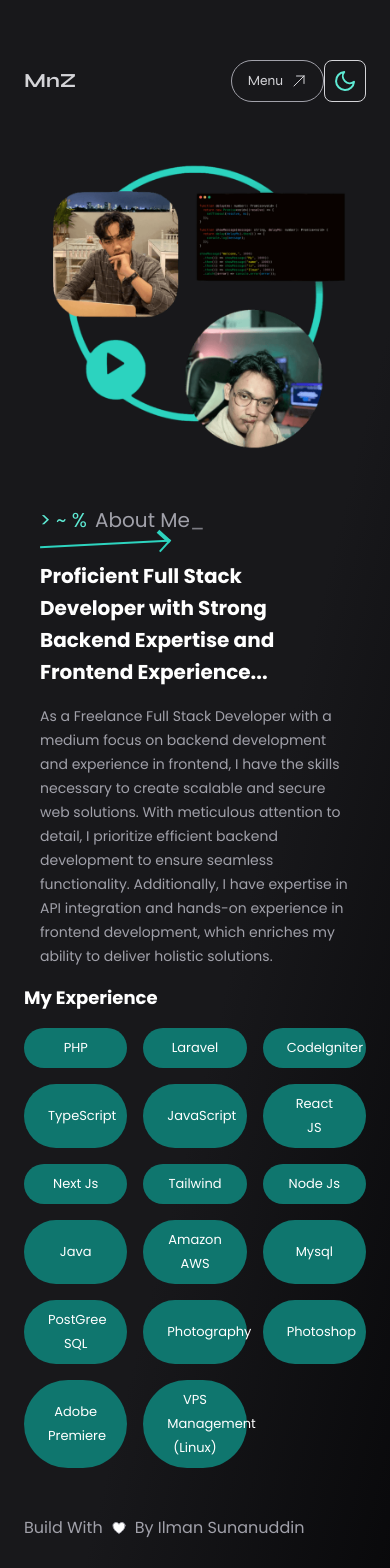
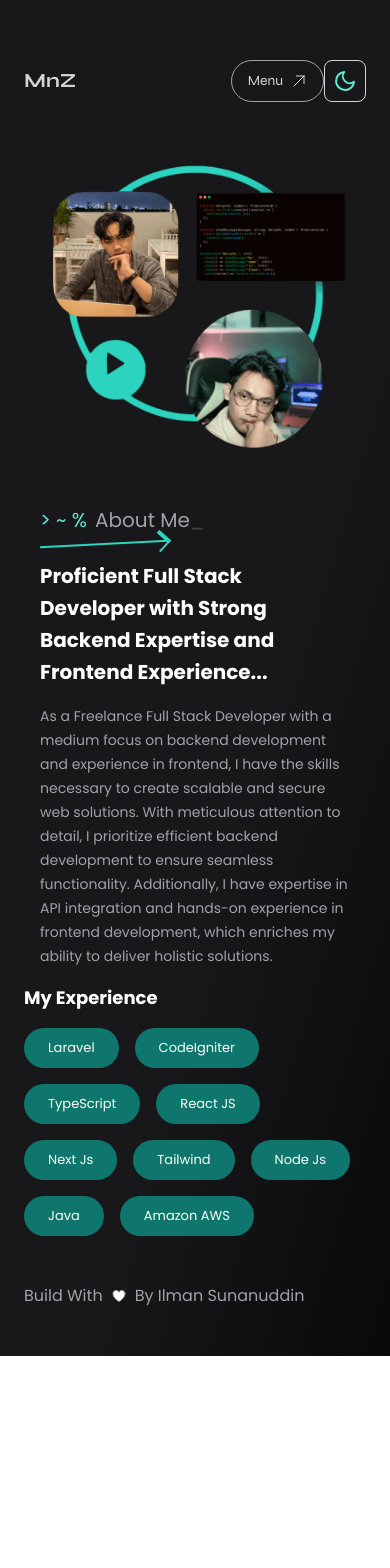
Before and after one commit to Ilmans/personal-portfolio-fe, a Next.js app: page / in a window 390 px wide. Shown: the top 1568 px of the page. After the commit the page ends 1356 px from the top, so only its background shows below. Built offline with nearby package versions, Linux system fonts and the light colour scheme.

Commit message:
fix get token

```diff
--- a/src/app/articles/List.tsx
+++ b/src/app/articles/List.tsx
@@ -19,7 +19,7 @@ function List({ articles }: { articles: any }) {
           </div>
           <Link
             href={`/article/${article.slug}`}
-            className="block p-6 space-y-2 transition-all duration-150 ease-in-out cursor-pointer lg:w-3/4 shadow-full rounded-xl dark:shadow-none hover:bg-zinc-200 dark:hover:bg-zinc-800 font-poppins">
+            className="block p-2 mt-4 space-y-2 transition-all duration-150 ease-in-out cursor-pointer lg:p-6 lg:mt-0 lg:w-3/4 shadow-full rounded-xl dark:shadow-none hover:bg-zinc-200 dark:hover:bg-zinc-800 font-poppins">
             <h1 className="text-xl leading-6">{article.title}</h1>
             <div className="text-xs lg:text-sm text-zinc-500">
               Filled by {article.author.full_name} in{" "}
--- a/src/app/articles/SearchBar.tsx
+++ b/src/app/articles/SearchBar.tsx
@@ -30,7 +30,7 @@ function SearchBar({ setArticles, getArticles, articles, full = false }) {
   return (
     <>
       <div className="my-4">
-        <ul className="flex gap-8 p-2 font-semibold text-teal-500 dark:text-teal-300 font-poppins">
+        <ul className="flex gap-8 p-2 font-semibold text-teal-500 text-sx lg:text-sm dark:text-teal-300 font-poppins">
           {categories !== null ? (
             <>
               {categories.map((category, i) => (
--- a/src/app/articles/page.tsx
+++ b/src/app/articles/page.tsx
@@ -23,7 +23,7 @@ function page() {
         />
         <PageArticles />
       </div>
-      <div className="lg:w-1/5">
+      <div className="mt-4 lg:w-1/5 lg:mt-0">
         <Wrapper>
           <h2>Popular Articles</h2>
           <Suspense
--- a/src/app/manage/articles/PageArticles.tsx
+++ b/src/app/manage/articles/PageArticles.tsx
@@ -13,10 +13,10 @@ function PageArticles() {
   //
   const [token, setToken] = useState(null);
   useEffect(() => {
-    if (token !== token) {
-      setToken(token);
-    }
-  }, [token]);
+    let tokenLog = localStorage.getItem("token");
+    setToken(tokenLog);
+  }, []);
+
 
   //
   const [articles, setArticles] = useState(null);
--- a/src/app/manage/articles/create/Form.tsx
+++ b/src/app/manage/articles/create/Form.tsx
@@ -33,10 +33,10 @@ function Form({ dataArticle = null }: Props) {
  // login token
   const [token, setToken] = useState(null);
   useEffect(() => {
-    if (token !== token) {
-      setToken(token);
-    }
-  }, [token]);
+    let tokenLog = localStorage.getItem("token");
+    setToken(tokenLog);
+  }, []);
+
   //
 
   const [errors, setErrors] = useState<any>({
--- a/src/app/manage/projects/PageProjects.tsx
+++ b/src/app/manage/projects/PageProjects.tsx
@@ -12,10 +12,9 @@ function PageProjects() {
   //
   const [token, setToken] = useState(null);
   useEffect(() => {
-    if (token !== token) {
-      setToken(token);
-    }
-  }, [token]);
+    let tokenLog = localStorage.getItem("token");
+    setToken(tokenLog);
+  }, []);
 
   //
   const [projects, setProjects] = useState(null);
--- a/src/app/manage/projects/create/FormProject.tsx
+++ b/src/app/manage/projects/create/FormProject.tsx
@@ -25,10 +25,10 @@ const validationSchema = yup.object().shape({
 function FormProject() {
   const [token, setToken] = useState(null);
   useEffect(() => {
-    if (token !== token) {
-      setToken(token);
-    }
-  }, [token]);
+    let tokenLog = localStorage.getItem("token");
+    setToken(tokenLog);
+  }, []);
+
 
   //
   const initialState = {
--- a/src/app/page.tsx
+++ b/src/app/page.tsx
@@ -2,28 +2,18 @@
 import Wrapper from "../components/Wrapper";
 import Button from "../components/Button";
 import ProfileCard from "../components/ProfileCard";
-import { logOut } from "../redux/features/auth-slice";
-import { useDispatch } from "react-redux";
 import Modal from "../components/Modal";
 
 const experiences = [
-  "PHP",
   "Laravel",
   "CodeIgniter",
   "TypeScript",
-  "JavaScript",
   "React JS",
   "Next Js",
   "Tailwind ",
   "Node Js",
   "Java",
   "Amazon AWS",
-  "Mysql",
-  "PostGree SQL",
-  "Photography",
-  "Photoshop",
-  "Adobe Premiere",
-  "VPS Management (Linux)",
 ];
 export default function Home() {
   return (
@@ -69,7 +59,7 @@ export default function Home() {
         <div className="flex justify-center gap-2 lg:-mt-4">
           <Wrapper className=" font-poppins">
             <h1 className="text-lg font-bold">My Experience</h1>
-            <div className="grid grid-cols-3 gap-4 mt-4 lg:grid-cols-4">
+            <div className="flex flex-wrap gap-4 mt-4 ">
               {experiences.map((experience) => (
                 <Button
                   key={experience}
--- a/src/components/Navigation.tsx
+++ b/src/components/Navigation.tsx
@@ -1,5 +1,5 @@
 import Link from "next/link";
-import React, { useState } from "react";
+import React, { useEffect, useState } from "react";
 import ProfileCard from "./ProfileCard";
 import { usePathname } from "next/navigation";
 
@@ -9,6 +9,12 @@ interface NavigationProps {
 }
 function Navigation({ mobileMenuShow, setMobileMenuShow }: NavigationProps) {
   const currentRoute = usePathname();
+
+  useEffect(() => {
+    setMobileMenuShow(false);
+  }, [currentRoute]);
+
+
 
   return (
     <div
```
